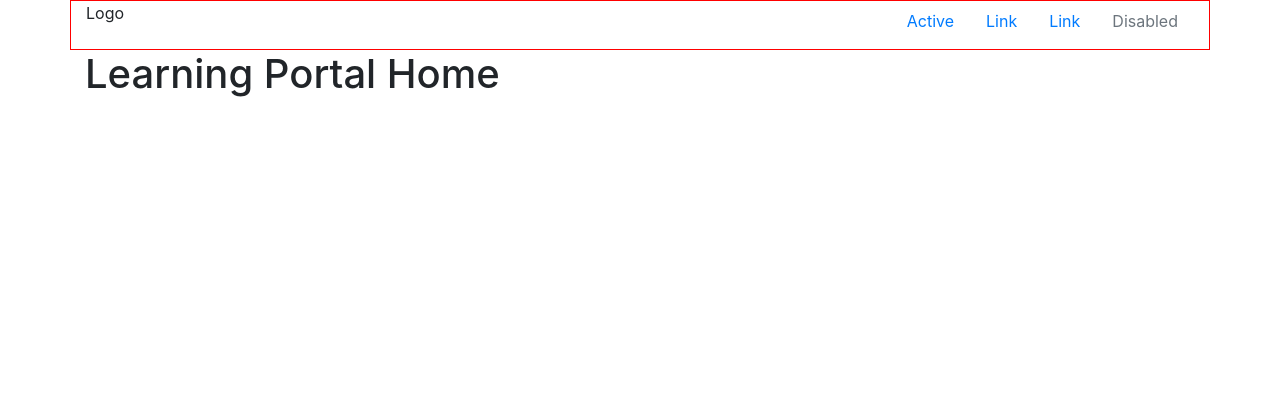
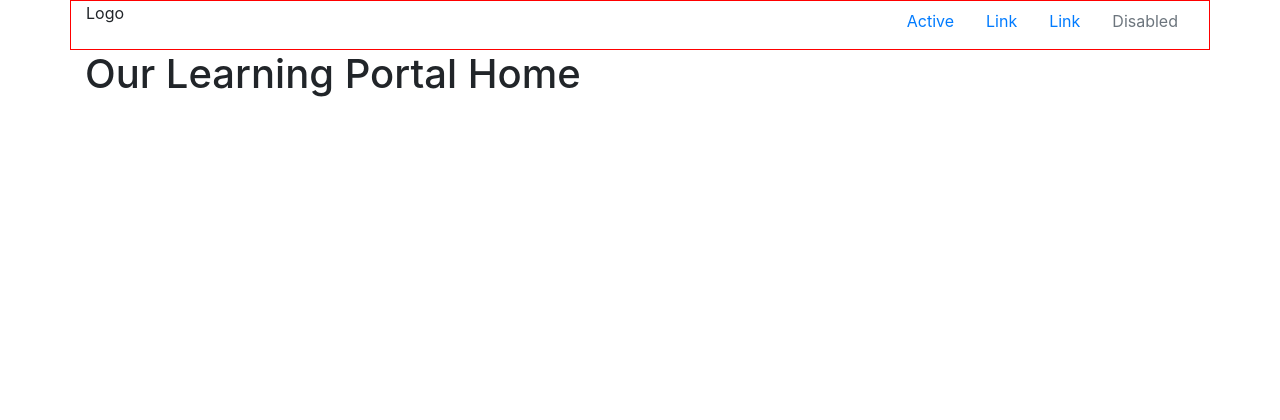
Before and after one commit to george-cm/learningportal, a PHP site: page / in a window 1280 px wide. Shown: the top 420 px of the page. Run offline with PHP 8.4, Linux system fonts and the light colour scheme.

Commit message:
Updated the title
5/23: Updated the title - Amit

```diff
--- a/index.php
+++ b/index.php
@@ -4,7 +4,7 @@ require_once($_SERVER['DOCUMENT_ROOT']."/learningportal/inc/inc-init.php");
 <html lang="en">
 <head>
   <meta charset="utf-8">
-  <title>Learning Portal</title>
+  <title>Our Learning Portal</title>
   <?php require_once($default_url."inc/inc-html-head.php"); ?>
 </head>
 
@@ -12,7 +12,7 @@ require_once($_SERVER['DOCUMENT_ROOT']."/learningportal/inc/inc-init.php");
   <div class="container">
     <?php require_once($default_url."inc/inc-header.php"); ?>
     <div class="content">
-      <h1>Learning Portal Home</h1>
+      <h1>Our Learning Portal Home</h1>
     </div>
     <?php require_once($default_url."inc/inc-footer.php"); ?>
     <?php require_once($default_url."inc/inc-footer-scripts.php"); ?>
```
